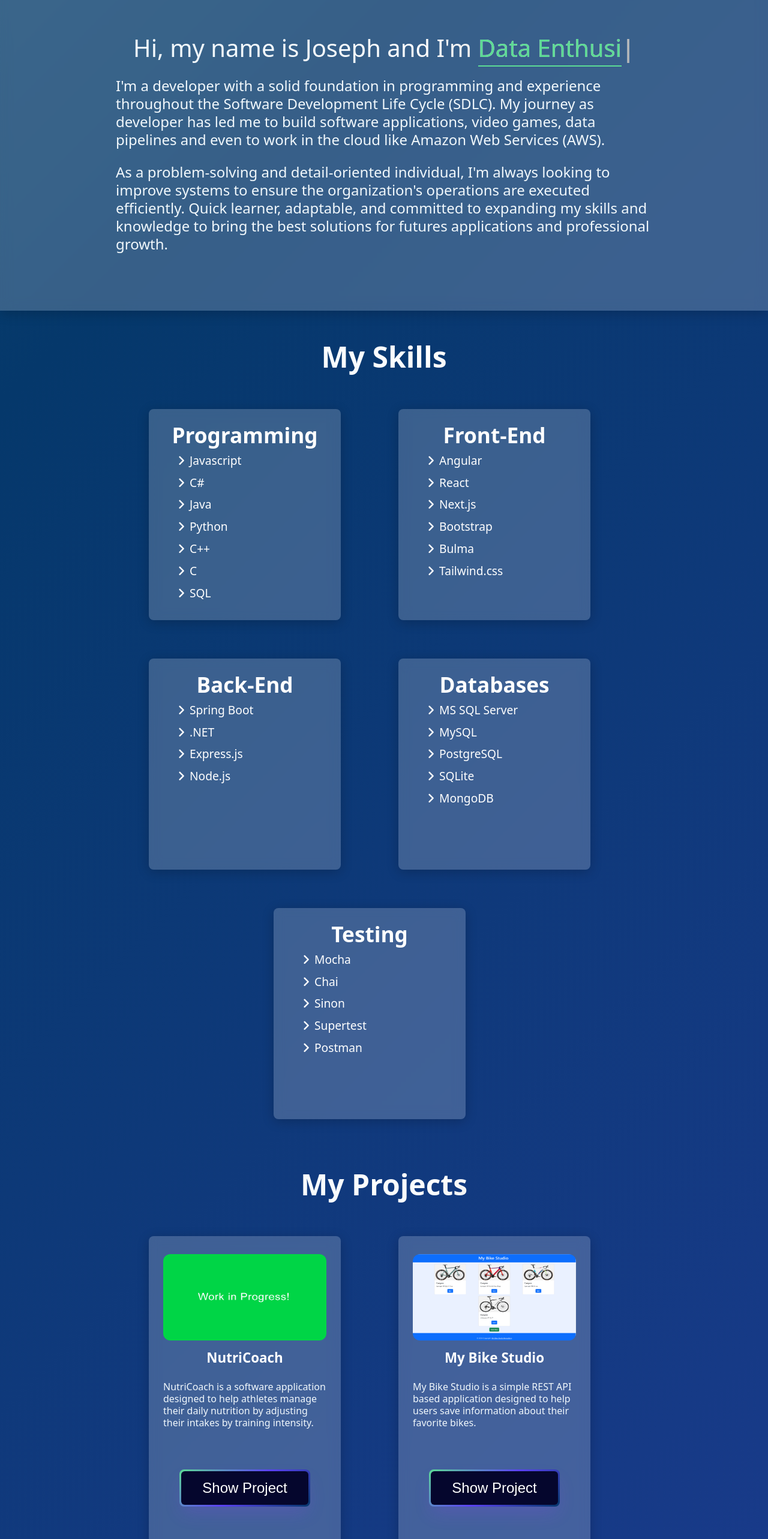
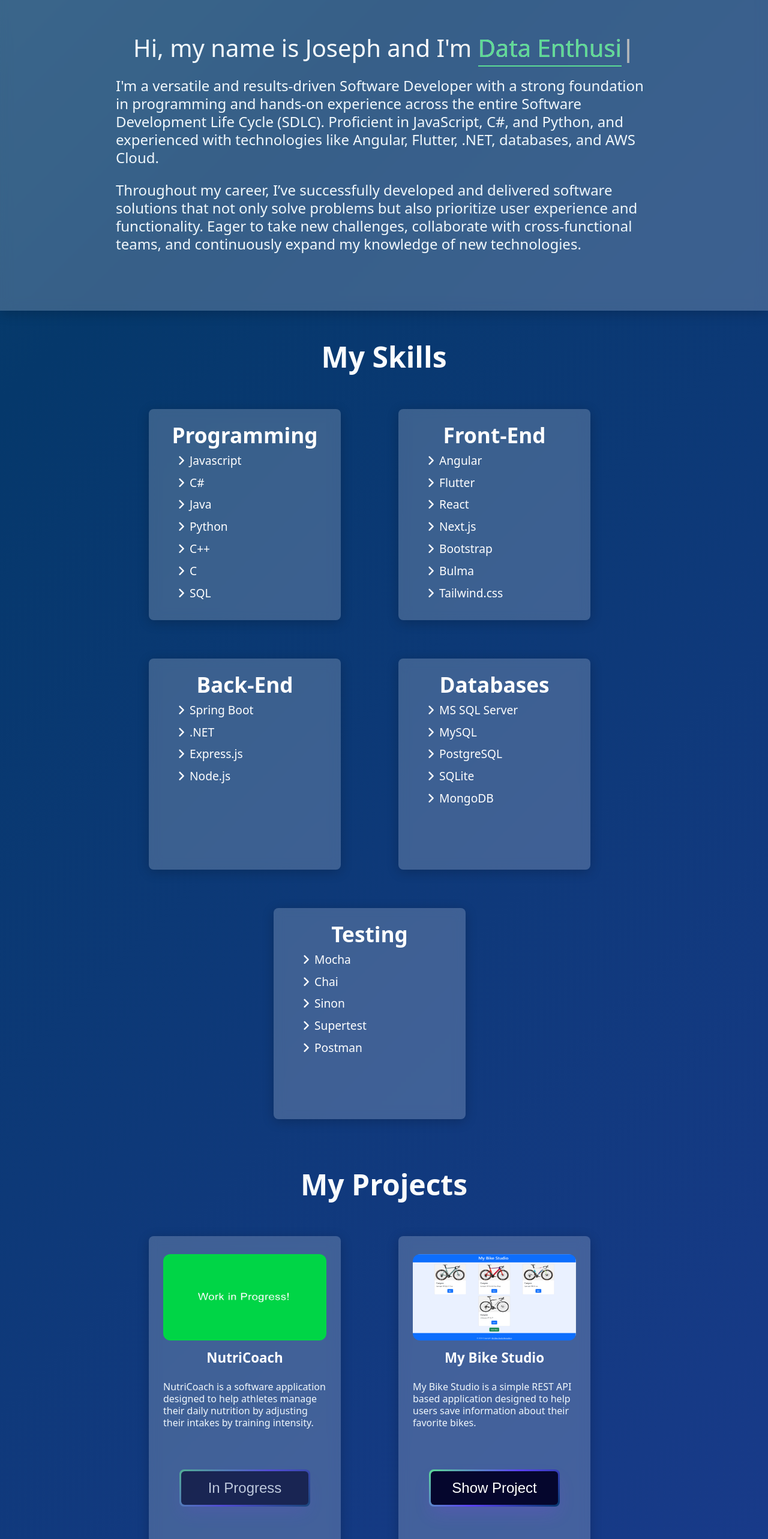
Before and after one commit to JMO3E/jmo-developer, an Angular app: page / in a window 1280 px wide. Shown: the part 960-3526 px from the top of the page at 60% size. Built offline with nearby package versions, Linux system fonts and the light colour scheme.

Commit message:
Update Summary and Disable Button.

```diff
--- a/src/app/about-me/about-me.component.html
+++ b/src/app/about-me/about-me.component.html
@@ -5,10 +5,10 @@
     </div>
     <div class="container">
       <p class="pb-2 paragraph">
-        I'm a developer with a solid foundation in programming and experience throughout the Software Development Life Cycle (SDLC). My journey as developer has led me to build software applications, video games, data pipelines and even to work in the cloud like Amazon Web Services (AWS).
+        I'm a versatile and results-driven Software Developer with a strong foundation in programming and hands-on experience across the entire Software Development Life Cycle (SDLC). Proficient in JavaScript, C#, and Python, and experienced with technologies like Angular, Flutter, .NET, databases, and AWS Cloud.
       </p>
       <p class="paragraph">
-        As a problem-solving and detail-oriented individual, I'm always looking to improve systems to ensure the organization's operations are executed efficiently. Quick learner, adaptable, and committed to expanding my skills and knowledge to bring the best solutions for futures applications and professional growth.
+        Throughout my career, I’ve successfully developed and delivered software solutions that not only solve problems but also prioritize user experience and functionality. Eager to take new challenges, collaborate with cross-functional teams, and continuously expand my knowledge of new technologies.
       </p>
     </div>
   </div>
--- a/src/app/projects/projects.component.html
+++ b/src/app/projects/projects.component.html
@@ -16,9 +16,9 @@
             </p>
           </div>
           <div class="card-button">
-            <a class="button-credential" target="_blank">
+            <a class="button-credential btn disabled" target="_blank">
               <span class="pvs-navigation__text">
-                Show Project
+                In Progress
               </span>
             </a>
           </div>
--- a/src/app/skills/skills.component.html
+++ b/src/app/skills/skills.component.html
@@ -50,6 +50,10 @@
             <li class="col">
               <i class="fa-solid fa-angle-right pe-2"></i>
               <span>Angular</span>
+            </li>
+            <li class="col">
+              <i class="fa-solid fa-angle-right pe-2"></i>
+              <span>Flutter</span>
             </li>
             <li class="col">
               <i class="fa-solid fa-angle-right pe-2"></i>
```
